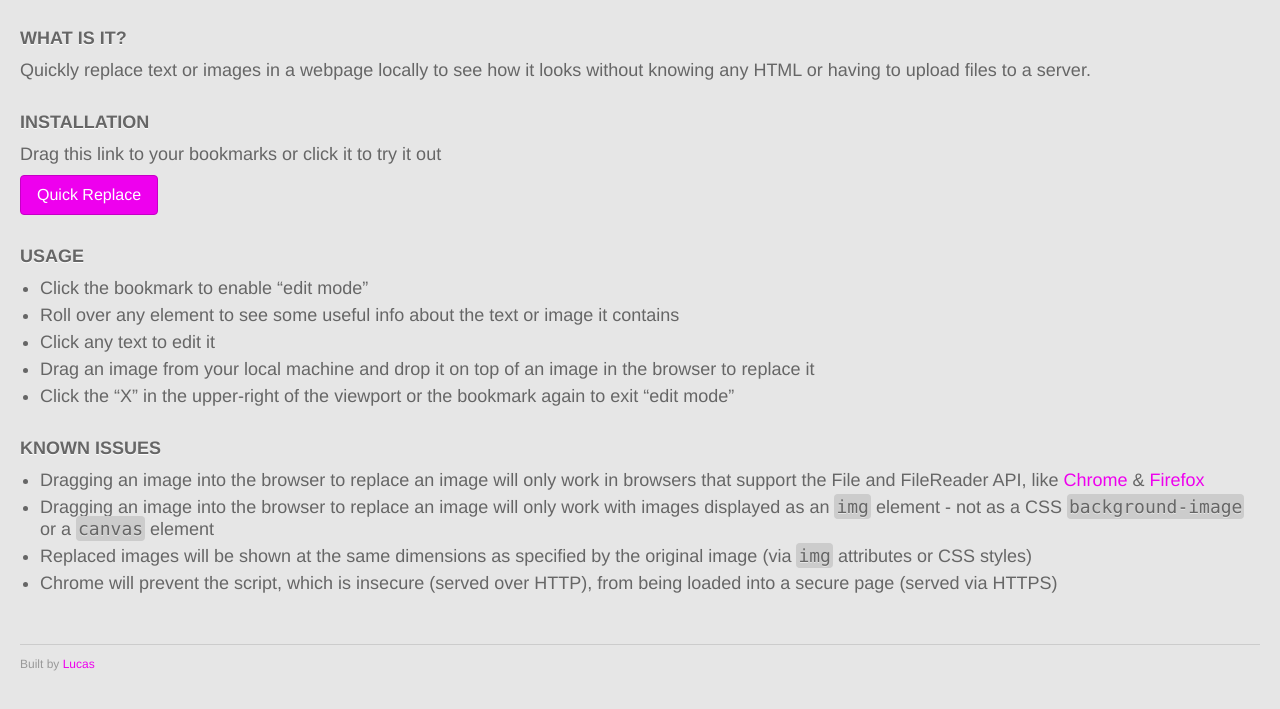
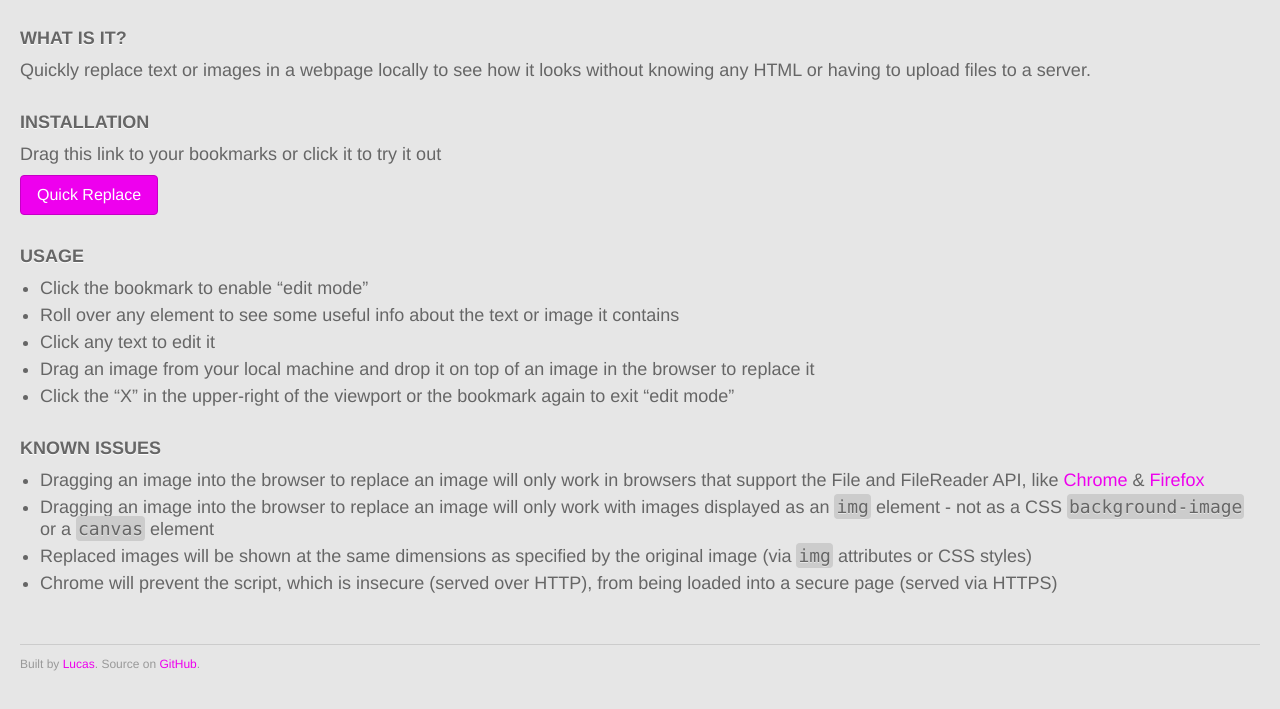
Before and after one commit to lucasishuman/quick-replace, a plain HTML site: page index.html in a window 1280 px wide. Shown: the part 45-754 px from the top of the page. Drawn offline with Linux system fonts and the light colour scheme.

Commit message:
Added GitHub link

```diff
--- a/index.html
+++ b/index.html
@@ -77,7 +77,7 @@
 		</section>
 
 		<footer>
-			<p>Built by <a href="http://lucasishuman.com/">Lucas</a></p>
+			<p>Built by <a href="http://lucasishuman.com/">Lucas</a>. Source on <a href="https://github.com/lucasishuman/quick-replace">GitHub</a>.</p>
 		</footer>
 
 	</body>
```
